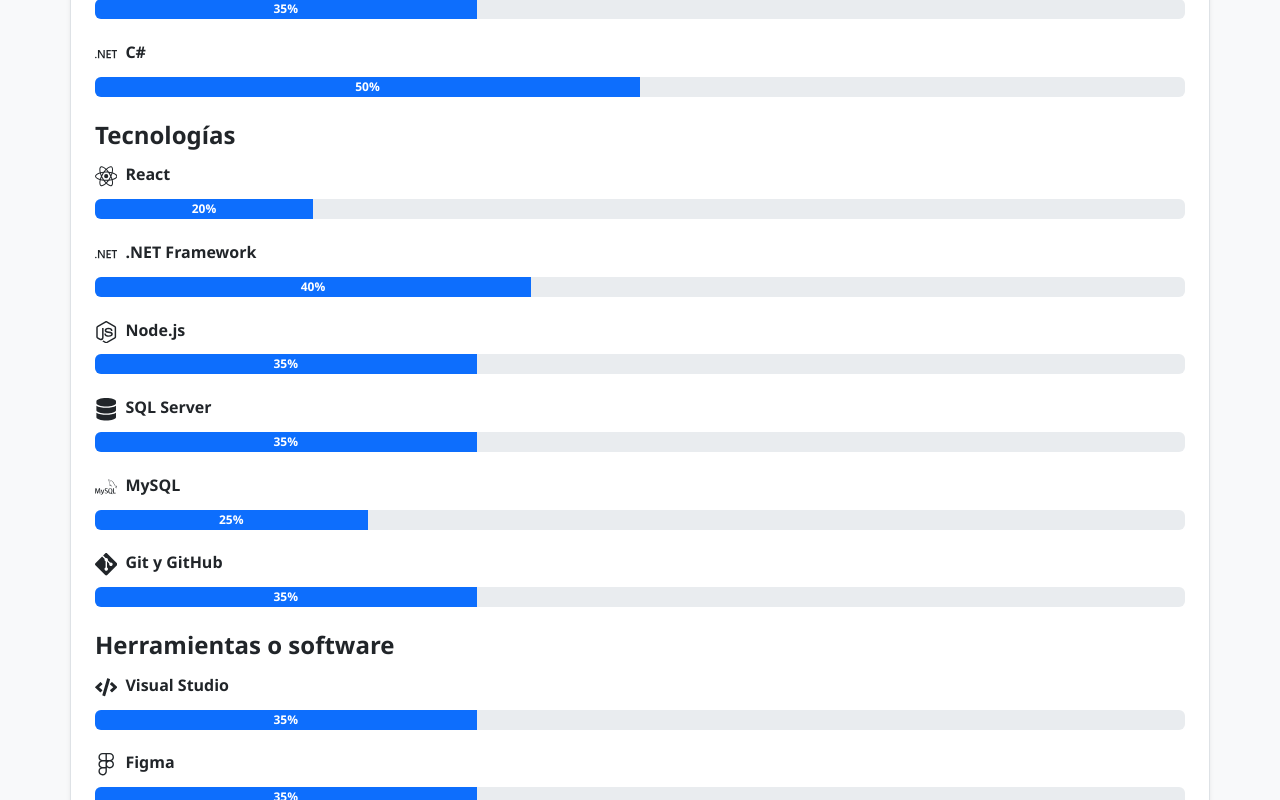
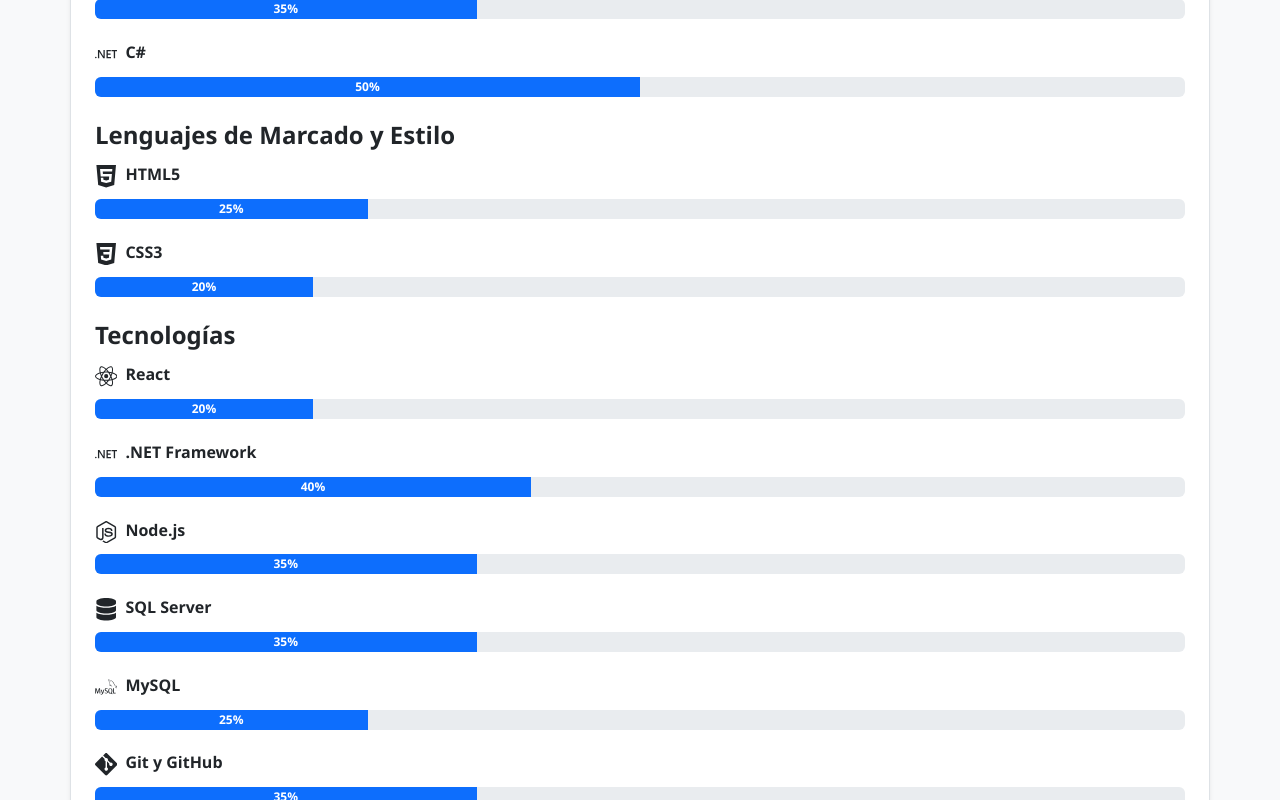
Before and after one commit to BJCorado/Mi-Hoja-De-Vida, a React (Create React App) app: page / in a window 1280 px wide. Shown: the part 980-1780 px from the top of the page. Built offline with nearby package versions, Linux system fonts and the light colour scheme.

Commit message:
se agrego nueva subseccion a el apartado de habilididades

```diff
--- a/src/components/Habilidades.js
+++ b/src/components/Habilidades.js
@@ -1,7 +1,7 @@
 import React, { useEffect, useState } from 'react';
 import {
   SiJavascript, SiReact, SiDotnet, SiNodedotjs,
-  SiMysql, SiGit,SiFigma
+  SiMysql, SiGit, SiFigma, SiHtml5, SiCss3
 } from 'react-icons/si';
 import { FaDatabase, FaCode } from 'react-icons/fa'; // íconos alternativos
 
@@ -17,7 +17,13 @@ const Habilidades = () => {
   const lenguajes = [
     { nombre: 'JavaScript', icono: <SiJavascript />, nivel: 35 },
     { nombre: 'C#', icono: <SiDotnet />, nivel: 50 }
+
   ];
+  const marcacionYEstilo = [
+  { nombre: 'HTML5', icono: <SiHtml5 />, nivel: 25 },
+  { nombre: 'CSS3', icono: <SiCss3 />, nivel: 20 }
+];
+
 
   const tecnologias = [
     { nombre: 'React', icono: <SiReact />, nivel: 20 },
@@ -70,6 +76,12 @@ const Habilidades = () => {
       </div>
 
       <div className="mb-4">
+        <h4>Lenguajes de Marcado y Estilo</h4>
+        {renderSkills(marcacionYEstilo)}
+      </div>
+
+
+      <div className="mb-4">
         <h4>Tecnologías</h4>
         {renderSkills(tecnologias)}
       </div>
```
